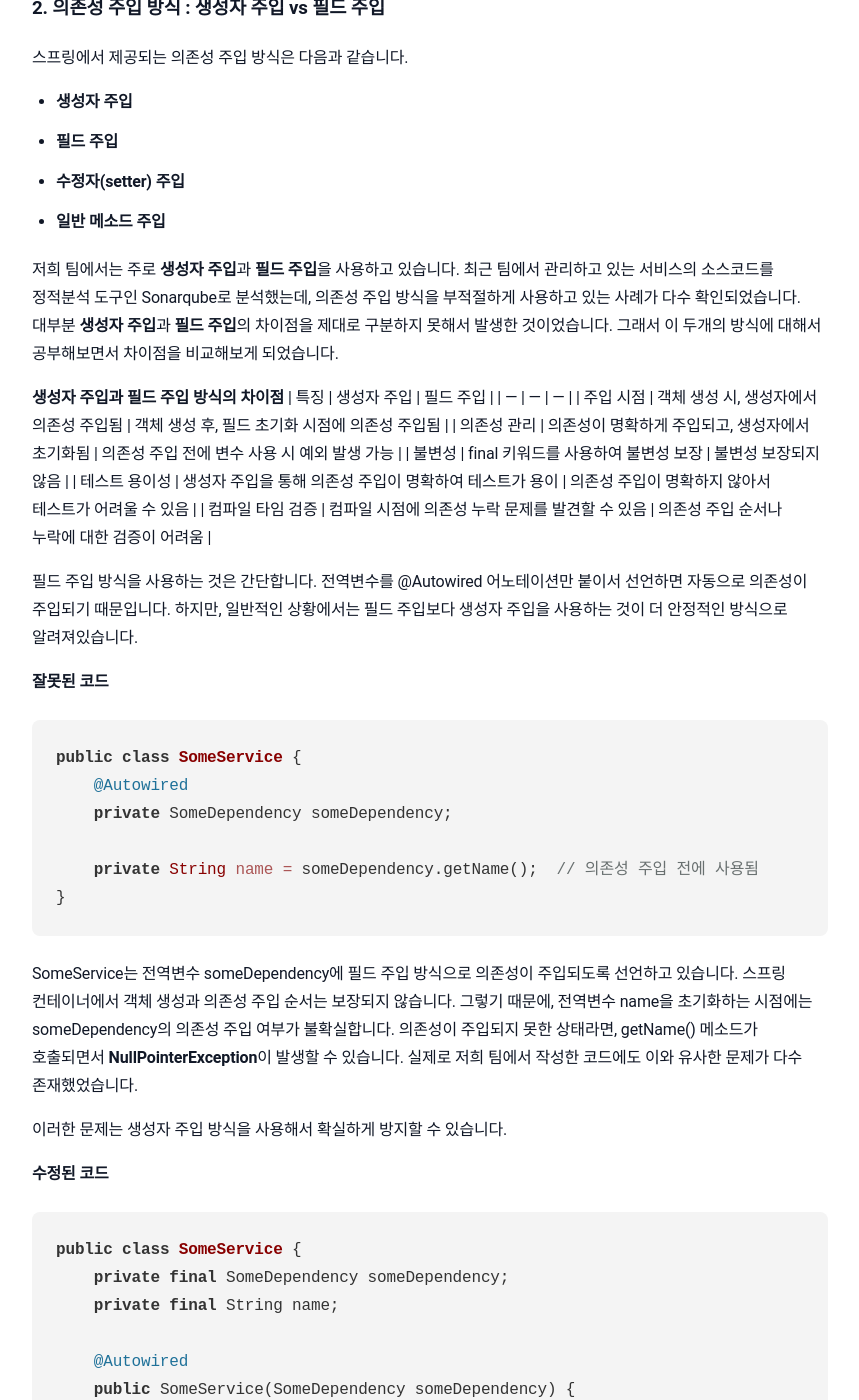
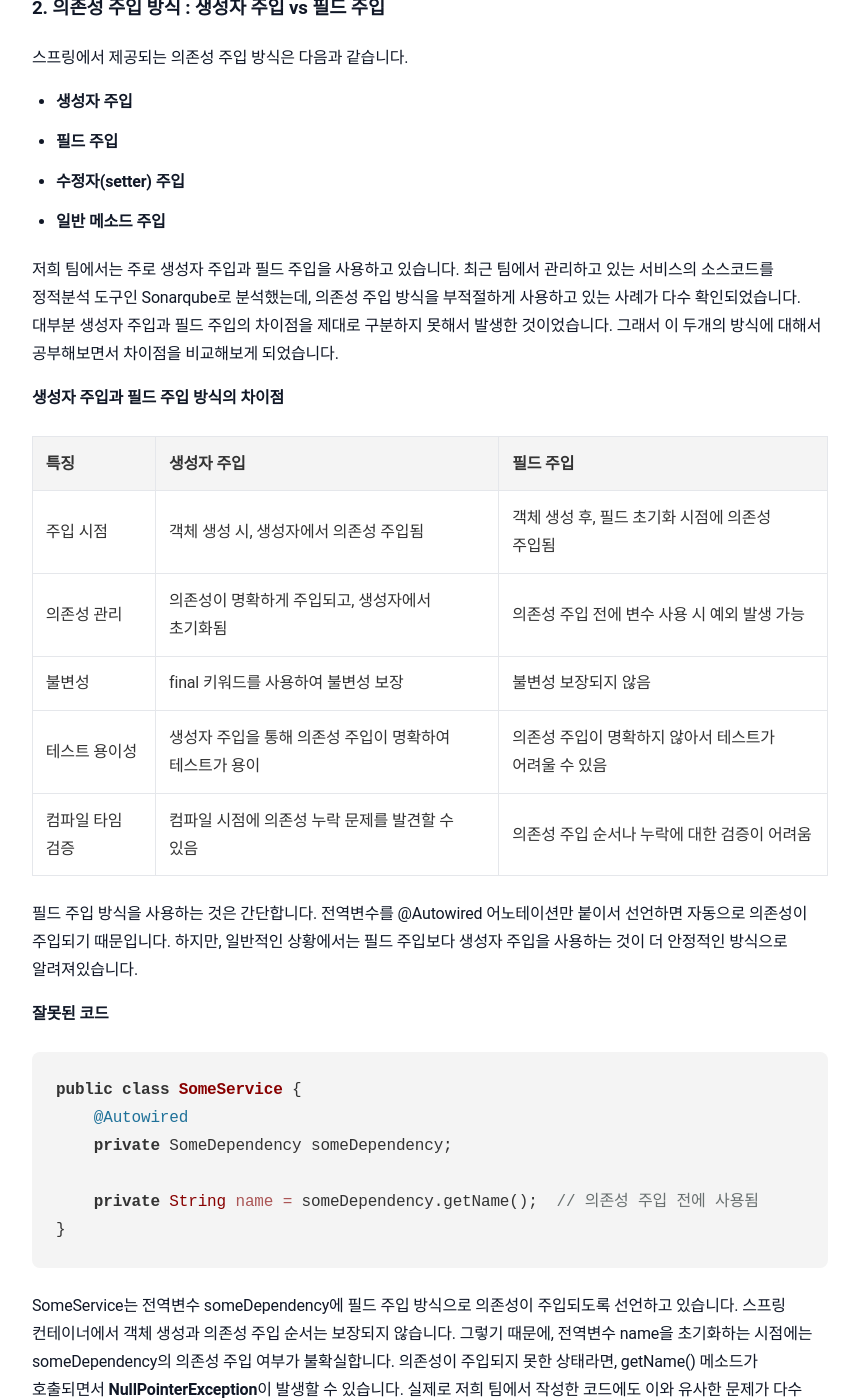
Before and after one commit to sanghoon-lee/sanghoon-lee.github.io, a Jekyll site: the page built from _posts/2026-01-12-DependencyInjection.md, in a window 1280 px wide and 1400 px high, scrolled down 2306 px. Shown: the whole window, without its empty margins (210-1069 px from the left). Built offline with Jekyll 4.4.1, drawn with Linux system fonts in a browser that asks for light colours; nearby versions of some CDN libraries; comment, search, counter and statistics services are not loaded; some of the changed text lies outside the part shown.

Commit message:
modify : 블로그 내용 수정

```diff
--- a/_posts/2026-01-12-DependencyInjection.md
+++ b/_posts/2026-01-12-DependencyInjection.md
@@ -75,9 +75,10 @@ SomeService는 SomeDependency 없이 정상적으로 동작할 수 없습니다.
 * **수정자(setter) 주입**
 * **일반 메소드 주입**
 
-저희 팀에서는 주로 **생성자 주입**과 **필드 주입**을 사용하고 있습니다. 최근 팀에서 관리하고 있는 서비스의 소스코드를 정적분석 도구인 Sonarqube로 분석했는데, 의존성 주입 방식을 부적절하게 사용하고 있는 사례가 다수 확인되었습니다. 대부분 **생성자 주입**과 **필드 주입**의 차이점을 제대로 구분하지 못해서 발생한 것이었습니다. 그래서 이 두개의 방식에 대해서 공부해보면서 차이점을 비교해보게 되었습니다.
+저희 팀에서는 주로 생성자 주입과 필드 주입을 사용하고 있습니다. 최근 팀에서 관리하고 있는 서비스의 소스코드를 정적분석 도구인 Sonarqube로 분석했는데, 의존성 주입 방식을 부적절하게 사용하고 있는 사례가 다수 확인되었습니다. 대부분 생성자 주입과 필드 주입의 차이점을 제대로 구분하지 못해서 발생한 것이었습니다. 그래서 이 두개의 방식에 대해서 공부해보면서 차이점을 비교해보게 되었습니다.
 
 **생성자 주입과 필드 주입 방식의 차이점**
+
 | 특징 | 생성자 주입 | 필드 주입 |
 | --- | --- | --- |
 | 주입 시점	| 	객체 생성 시, 생성자에서 의존성 주입됨 | 객체 생성 후, 필드 초기화 시점에 의존성 주입됨 |
```
Also changed, not shown: other parts of _posts/2026-01-12-DependencyInjection.md (+4 -0 lines).
